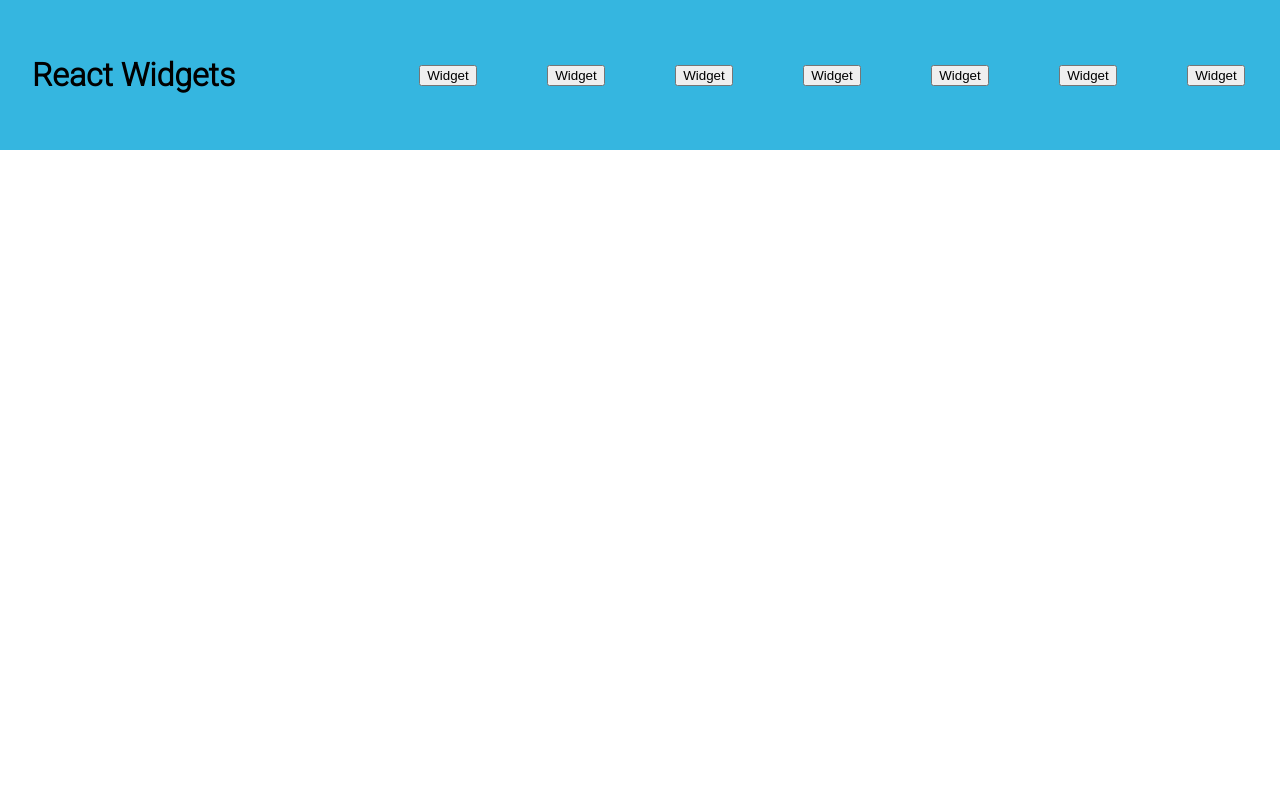
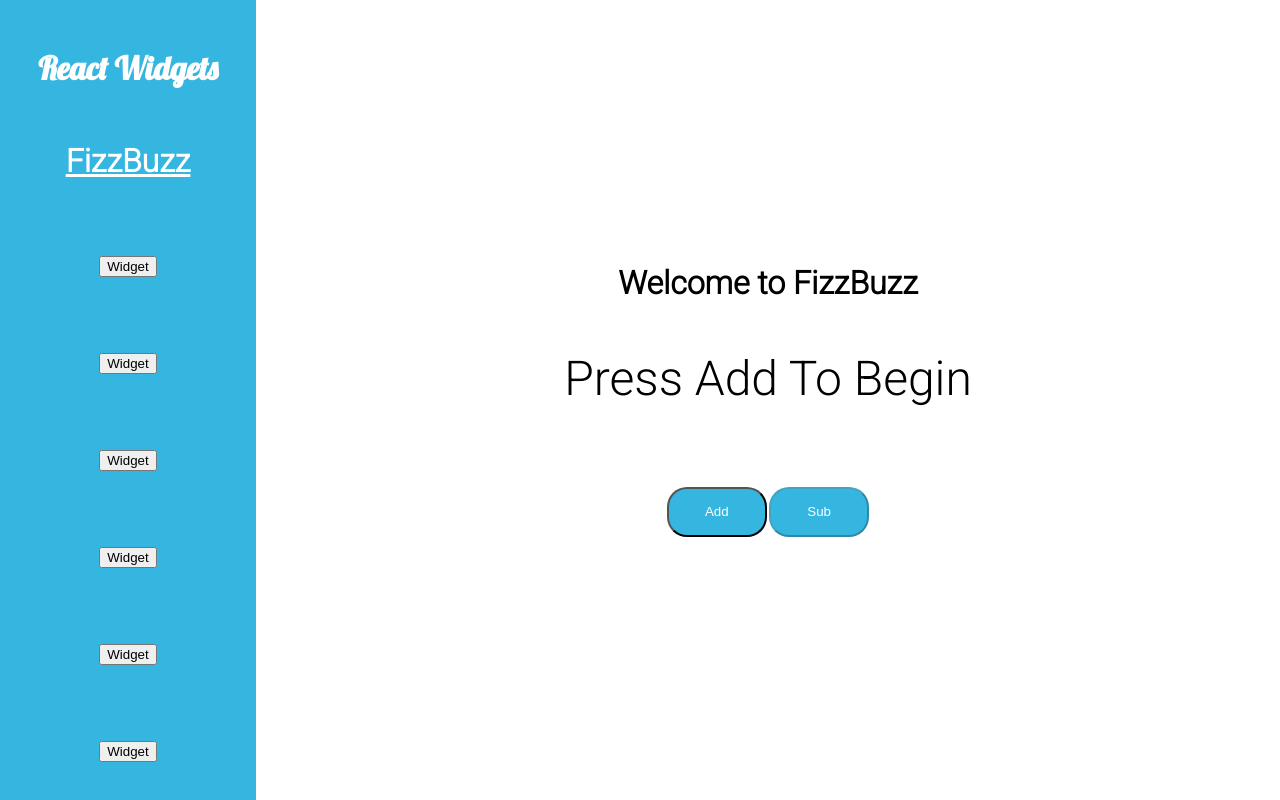
Before and after one commit to Randycullins08/react-widgets, a React (Create React App) app: page /fizz-buzz in a window 1280 px wide. Built offline with nearby package versions, Linux system fonts and the light colour scheme.

Commit message:
fizzbuzz widget

```diff
--- a/package.json
+++ b/package.json
@@ -8,6 +8,7 @@
     "@testing-library/user-event": "^13.5.0",
     "react": "^18.0.0",
     "react-dom": "^18.0.0",
+    "react-router-dom": "^5.3.0",
     "react-scripts": "5.0.0",
     "sass": "^1.50.0",
     "web-vitals": "^2.1.4"
--- a/src/App.js
+++ b/src/App.js
@@ -1,11 +1,19 @@
+import { BrowserRouter, Switch, Route } from "react-router-dom";
+
 import Navbar from "./components/Navbar";
+import FizzBuzz from "./components/FizzBuzz";
+import Home from "./components/Home";
 
 function App() {
   return (
     <div className="App">
-      <div>
+      <BrowserRouter>
         <Navbar />
-      </div>
+        <Switch>
+          <Home exact path="/" />
+          <Route path="/fizz-buzz" component={FizzBuzz} />
+        </Switch>
+      </BrowserRouter>
     </div>
   );
 }
--- /dev/null
+++ b/src/components/FizzBuzz.js
@@ -0,0 +1,43 @@
+import { useState } from "react";
+
+export default function FizzBuzz() {
+  const [count, setCount] = useState(0);
+  const [fizzbuzz, setFizzBuzz] = useState("");
+
+  const handleCrementor = (amt) => {
+    const newCount = count + amt;
+    setCount(newCount);
+
+    if (newCount % 15 === 0) {
+      setFizzBuzz("FizzBuzz");
+    } else if (newCount % 3 === 0) {
+      setFizzBuzz("Fizz");
+    } else if (newCount % 5 === 0) {
+      setFizzBuzz("Buzz");
+    } else {
+      setFizzBuzz("Not Fizz or Buzz");
+    }
+    return newCount;
+  };
+
+  return (
+    <div className="fizz-buzz-container">
+      <div className="fizz-buzz-header">
+        <h1>Welcome to FizzBuzz</h1>
+      </div>
+      <div className="count-wrapper">
+        {!count ? "Press Add To Begin" : count}
+      </div>
+      <div className="fizz-buzz-content-wrapper">{fizzbuzz}</div>
+      <div className="buttons-wrapper">
+        <button onClick={() => handleCrementor(1)}>Add</button>
+        <button
+          disabled={count <= 0 ? true : false}
+          onClick={() => handleCrementor(-1)}
+        >
+          Sub
+        </button>
+      </div>
+    </div>
+  );
+}
--- /dev/null
+++ b/src/components/Home.js
@@ -0,0 +1,7 @@
+export default function Home() {
+  return (
+    <div className="home">
+      <h1>Welcome To React Widgets</h1>
+    </div>
+  );
+}
--- a/src/components/Navbar.js
+++ b/src/components/Navbar.js
@@ -1,3 +1,5 @@
+import { Link } from "react-router-dom";
+
 export default function Navbar() {
   return (
     <div className="navbar-container">
@@ -6,7 +8,7 @@ export default function Navbar() {
       </div>
 
       <div className="links-wrapper">
-        <button>Widget</button>
+        <Link to="/fizz-buzz">FizzBuzz</Link>
         <button>Widget</button>
         <button>Widget</button>
         <button>Widget</button>
--- /dev/null
+++ b/src/styles/fizzBuzz.scss
@@ -0,0 +1,34 @@
+.fizz-buzz-container {
+  display: flex;
+  flex-direction: column;
+  justify-content: center;
+  align-items: center;
+
+  .fizz-buzz-header {
+    margin-bottom: 3em;
+  }
+
+  .count-wrapper {
+    font-size: 3em;
+    margin-bottom: 1em;
+  }
+
+  .fizz-buzz-content-wrapper {
+    font-size: 4em;
+  }
+
+  .buttons-wrapper {
+    display: flex;
+    justify-content: space-around;
+    width: 20%;
+    margin-top: 2em;
+
+    button {
+      width: 100px;
+      height: 50px;
+      background-color: rgb(53, 182, 224);
+      color: white;
+      border-radius: 20px;
+    }
+  }
+}
--- /dev/null
+++ b/src/styles/home.scss
@@ -0,0 +1,6 @@
+.home {
+  display: flex;
+  justify-content: center;
+  align-items: center;
+  font-size: 2em;
+}
--- a/src/styles/main.scss
+++ b/src/styles/main.scss
@@ -1,6 +1,8 @@
 @import url("https://fonts.googleapis.com/css2?family=Roboto:wght@300&display=swap");
 
 @import "./navbar.scss";
+@import "./home.scss";
+@import "./fizzBuzz.scss";
 
 body {
   margin: 0;
@@ -10,3 +12,8 @@ body {
 h1 {
   margin: 0;
 }
+
+.App {
+  display: grid;
+  grid-template-columns: 1fr 4fr;
+}
--- a/src/styles/navbar.scss
+++ b/src/styles/navbar.scss
@@ -1,18 +1,38 @@
+@import url("https://fonts.googleapis.com/css2?family=Lobster&display=swap");
+
 .navbar-container {
   display: flex;
+  flex-direction: column;
   justify-content: space-between;
   align-items: center;
   background-color: rgb(53, 182, 224);
-  height: 150px;
+  height: 100vh;
   width: 100%;
 
   .logo-wrapper {
-    margin-left: 2em;
+    margin: 3em 0em 1em;
+    color: white;
+    font-family: "Lobster", cursive;
+
+    a {
+      text-decoration: none;
+      color: inherit;
+    }
   }
 
   .links-wrapper {
     display: flex;
+    flex-direction: column;
     justify-content: space-around;
+    align-items: center;
+    height: 100%;
     width: 70%;
+
+    a {
+      text-decoration: underline;
+      color: white;
+      font-weight: bold;
+      font-size: 2em;
+    }
   }
 }
```
Also changed, not shown: 1 other file (tests, documents, lock files or other folders).
